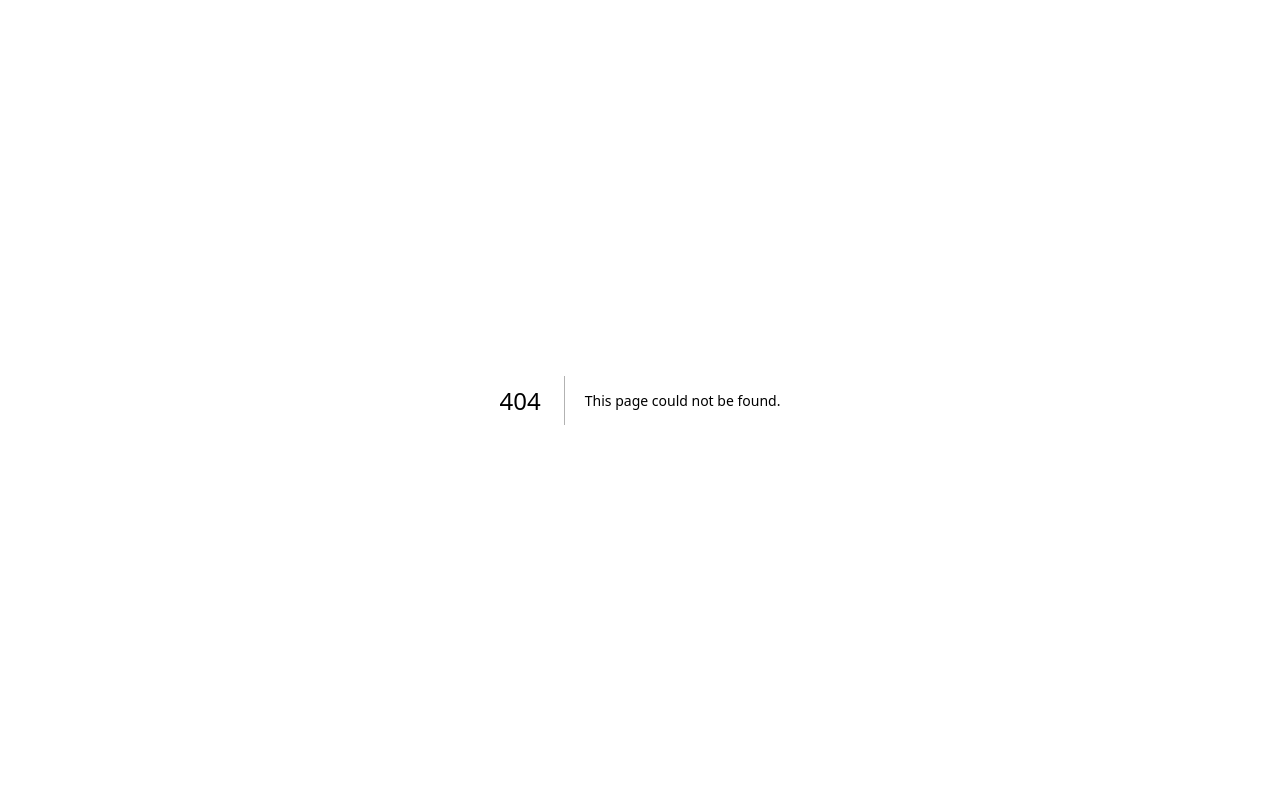
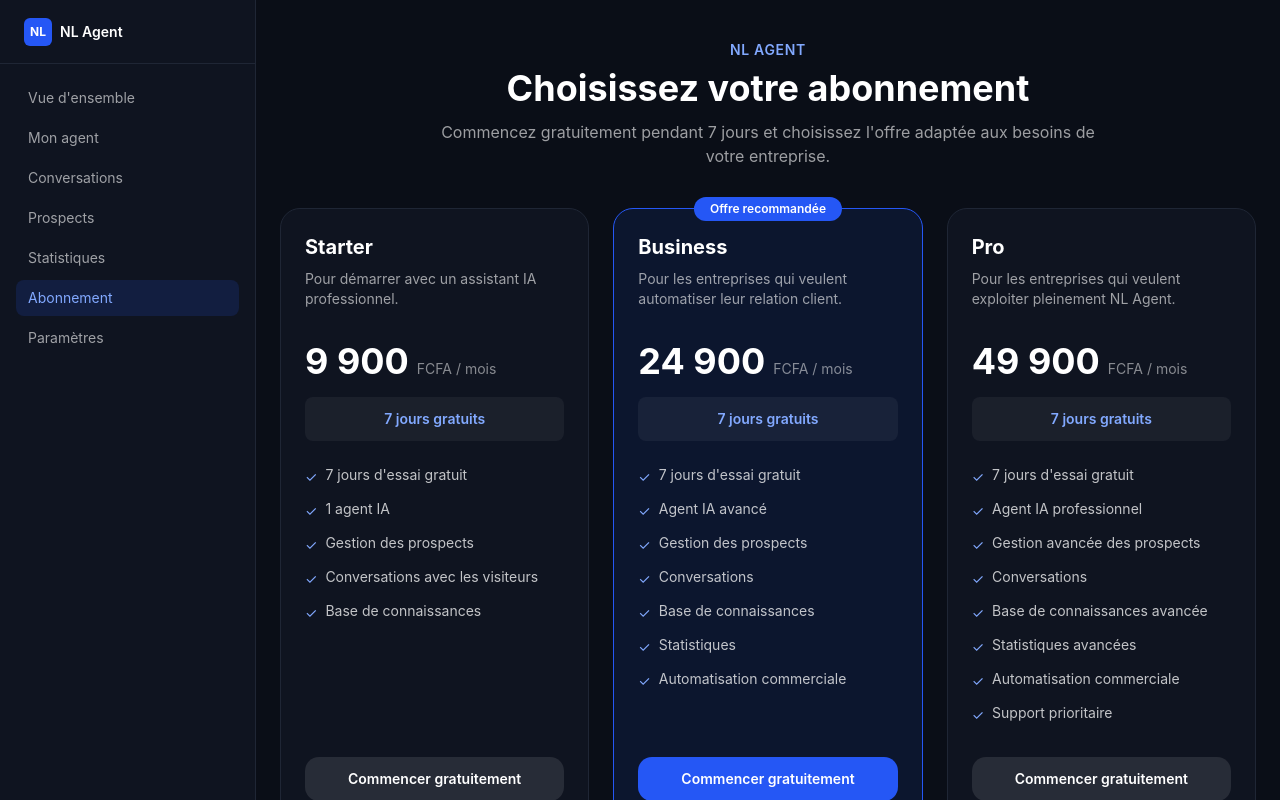
Before and after one commit to NLAcademy-officiel/NL-Agent, a Next.js app: page /dashboard/abonnement in a window 1280 px wide. Before the commit this address had no page. Shown: the top 800 px of the page. Built offline with nearby package versions, Linux system fonts and the light colour scheme.

Commit message:
Add subscription trial and pricing page

```diff
--- /dev/null
+++ b/app/api/subscription/trial/route.ts
@@ -0,0 +1,144 @@
+import { NextResponse } from "next/server";
+import { cookies } from "next/headers";
+
+import { prisma } from "@/lib/database/prisma";
+import { getSession } from "@/lib/auth/session";
+
+const SESSION_COOKIE = "nl_agent_session";
+const TRIAL_DAYS = 7;
+
+const VALID_PLANS = ["Starter", "Business", "Pro"] as const;
+
+type PlanName = (typeof VALID_PLANS)[number];
+
+export async function POST(request: Request) {
+  try {
+    /*
+     * 1. Récupération du cookie de session
+     */
+    const cookieStore = cookies();
+    const token = cookieStore.get(SESSION_COOKIE)?.value;
+
+    if (!token) {
+      return NextResponse.json(
+        {
+          error:
+            "Vous devez être connecté pour commencer votre essai gratuit.",
+        },
+        { status: 401 }
+      );
+    }
+
+    /*
+     * 2. Vérification de la session
+     */
+    const session = await getSession(token);
+
+    if (!session) {
+      return NextResponse.json(
+        {
+          error:
+            "Votre session a expiré. Veuillez vous reconnecter.",
+        },
+        { status: 401 }
+      );
+    }
+
+    /*
+     * 3. Récupération du plan choisi
+     */
+    const body = await request.json();
+
+    const planName = String(body.planName ?? "").trim() as PlanName;
+
+    if (!VALID_PLANS.includes(planName)) {
+      return NextResponse.json(
+        {
+          error: "Le plan sélectionné est invalide.",
+        },
+        { status: 400 }
+      );
+    }
+
+    /*
+     * 4. Vérification d'un abonnement existant
+     */
+    const existingSubscription =
+      await prisma.chariowSubscription.findFirst({
+        where: {
+          organizationId: session.organizationId,
+          status: {
+            in: ["TRIAL", "ACTIVE"],
+          },
+        },
+        orderBy: {
+          createdAt: "desc",
+        },
+      });
+
+    if (existingSubscription) {
+      return NextResponse.json({
+        success: true,
+        alreadySubscribed: true,
+        subscription: {
+          id: existingSubscription.id,
+          planName: existingSubscription.planName,
+          status: existingSubscription.status,
+          startedAt: existingSubscription.startedAt,
+          expiresAt: existingSubscription.expiresAt,
+        },
+      });
+    }
+
+    /*
+     * 5. Calcul de la période d'essai
+     */
+    const startedAt = new Date();
+
+    const expiresAt = new Date(startedAt);
+    expiresAt.setDate(expiresAt.getDate() + TRIAL_DAYS);
+
+    /*
+     * 6. Création de l'abonnement
+     */
+    const subscription = await prisma.chariowSubscription.create({
+      data: {
+        organizationId: session.organizationId,
+        planName,
+        status: "TRIAL",
+        startedAt,
+        expiresAt,
+        metadata: {
+          source: "NL_AGENT",
+          trialDays: TRIAL_DAYS,
+        },
+      },
+    });
+
+    /*
+     * 7. Retour de la réponse
+     */
+    return NextResponse.json({
+      success: true,
+      alreadySubscribed: false,
+      message: "Votre essai gratuit de 7 jours a été activé.",
+      subscription: {
+        id: subscription.id,
+        planName: subscription.planName,
+        status: subscription.status,
+        startedAt: subscription.startedAt,
+        expiresAt: subscription.expiresAt,
+      },
+    });
+  } catch (error) {
+    console.error("Trial subscription error:", error);
+
+    return NextResponse.json(
+      {
+        error:
+          "Une erreur est survenue lors de l'activation de votre essai gratuit.",
+      },
+      { status: 500 }
+    );
+  }
+}
--- /dev/null
+++ b/app/dashboard/abonnement/page.tsx
@@ -0,0 +1,265 @@
+"use client";
+
+import Link from "next/link";
+import { useState } from "react";
+
+const plans = [
+{
+name: "Starter",
+price: "9 900",
+description: "Pour démarrer avec un assistant IA professionnel.",
+features: [
+"7 jours d'essai gratuit",
+"1 agent IA",
+"Gestion des prospects",
+"Conversations avec les visiteurs",
+"Base de connaissances",
+],
+href: "https://next-level-academy.mychariow.shop/prd_k4merxkk/checkout",
+recommended: false,
+},
+{
+name: "Business",
+price: "24 900",
+description:
+"Pour les entreprises qui veulent automatiser leur relation client.",
+features: [
+"7 jours d'essai gratuit",
+"Agent IA avancé",
+"Gestion des prospects",
+"Conversations",
+"Base de connaissances",
+"Statistiques",
+"Automatisation commerciale",
+],
+href: "https://next-level-academy.mychariow.shop/prd_64bi5h5w/checkout",
+recommended: true,
+},
+{
+name: "Pro",
+price: "49 900",
+description:
+"Pour les entreprises qui veulent exploiter pleinement NL Agent.",
+features: [
+"7 jours d'essai gratuit",
+"Agent IA professionnel",
+"Gestion avancée des prospects",
+"Conversations",
+"Base de connaissances avancée",
+"Statistiques avancées",
+"Automatisation commerciale",
+"Support prioritaire",
+],
+href: "https://next-level-academy.mychariow.shop/prd_krai669t/checkout",
+recommended: false,
+},
+];
+
+export default function AbonnementPage() {
+const [loadingPlan, setLoadingPlan] = useState<string | null>(null);
+const [activePlan, setActivePlan] = useState<string | null>(null);
+const [trialExpiresAt, setTrialExpiresAt] = useState<string | null>(null);
+const [error, setError] = useState("");
+
+async function handleSubscribe(planName: string) {
+try {
+setLoadingPlan(planName);
+setError("");
+
+const response = await fetch("/api/subscription/trial", {
+method: "POST",
+headers: {
+"Content-Type": "application/json",
+},
+body: JSON.stringify({
+planName,
+}),
+});
+
+const data = await response.json();
+
+if (!response.ok) {
+setError(
+data.error || "Impossible d'activer l'essai gratuit."
+);
+setLoadingPlan(null);
+return;
+}
+
+setActivePlan(data.subscription?.planName || planName);
+setTrialExpiresAt(data.subscription?.expiresAt || null);
+setLoadingPlan(null);
+} catch (error) {
+console.error("Subscription error:", error);
+
+setError(
+"Une erreur est survenue. Veuillez réessayer dans quelques instants."
+);
+
+setLoadingPlan(null);
+}
+}
+
+function formatDate(date: string) {
+return new Date(date).toLocaleDateString("fr-FR", {
+day: "2-digit",
+month: "long",
+year: "numeric",
+});
+}
+
+return (
+<main className="min-h-screen bg-background px-6 py-10 text-white">
+<div className="mx-auto max-w-7xl">
+<div className="mb-10 text-center">
+<p className="mb-2 text-sm font-semibold uppercase tracking-wider text-brand-300">
+NL Agent
+</p>
+
+<h1 className="text-3xl font-bold md:text-4xl">
+Choisissez votre abonnement
+</h1>
+
+<p className="mx-auto mt-3 max-w-2xl text-white/60">
+Commencez gratuitement pendant 7 jours et choisissez l'offre
+adaptée aux besoins de votre entreprise.
+</p>
+</div>
+
+{activePlan && (
+<div className="mx-auto mb-8 max-w-3xl rounded-2xl border border-brand-500/40 bg-brand-500/10 p-6 text-center">
+<div className="mb-2 text-2xl">✓</div>
+
+<h2 className="text-xl font-bold text-white">
+Votre essai gratuit est activé !
+</h2>
+
+<p className="mt-2 text-sm text-white/70">
+Votre offre <strong>{activePlan}</strong> est active pendant
+7 jours.
+</p>
+
+{trialExpiresAt && (
+<p className="mt-1 text-sm text-brand-300">
+Votre essai se termine le{" "}
+<strong>{formatDate(trialExpiresAt)}</strong>.
+</p>
+)}
+
+<p className="mt-4 text-sm text-white/60">
+Vous pouvez continuer à utiliser NL Agent pendant votre
+période d'essai gratuit.
+</p>
+</div>
+)}
+
+{error && (
+<div className="mx-auto mb-8 max-w-2xl rounded-xl border border-red-500/30 bg-red-500/10 px-4 py-3 text-center text-sm text-red-300">
+{error}
+</div>
+)}
+
+<div className="grid gap-6 lg:grid-cols-3">
+{plans.map((plan) => (
+<div
+key={plan.name}
+className={`relative flex flex-col rounded-2xl border p-6 ${
+plan.recommended
+? "border-brand-500 bg-brand-500/10"
+: "border-line bg-surface"
+}`}
+>
+{plan.recommended && (
+<div className="absolute -top-3 left-1/2 -translate-x-1/2 rounded-full bg-brand-500 px-4 py-1 text-xs font-semibold text-white">
+Offre recommandée
+</div>
+)}
+
+<div>
+<h2 className="text-xl font-bold">{plan.name}</h2>
+
+<p className="mt-2 min-h-[48px] text-sm text-white/60">
+{plan.description}
+</p>
+</div>
+
+<div className="mt-6">
+<span className="text-4xl font-bold">{plan.price}</span>
+
+<span className="ml-2 text-sm text-white/50">
+FCFA / mois
+</span>
+</div>
+
+<div className="mt-4 rounded-lg bg-white/5 px-4 py-3 text-center text-sm font-semibold text-brand-300">
+7 jours gratuits
+</div>
+
+<ul className="mt-6 flex-1 space-y-3">
+{plan.features.map((feature) => (
+<li
+key={feature}
+className="flex items-start gap-2 text-sm text-white/75"
+>
+<span className="mt-0.5 text-brand-300">✓</span>
+<span>{feature}</span>
+</li>
+))}
+</ul>
+
+{!activePlan ? (
+<button
+type="button"
+onClick={() => handleSubscribe(plan.name)}
+disabled={loadingPlan !== null}
+className={`mt-8 block w-full rounded-xl px-4 py-3 text-center text-sm font-semibold transition disabled:cursor-not-allowed disabled:opacity-60 ${
+plan.recommended
+? "bg-brand-500 text-white hover:bg-brand-400"
+: "bg-white/10 text-white hover:bg-white/15"
+}`}
+>
+{loadingPlan === plan.name
+? "Activation de l'essai..."
+: "Commencer gratuitement"}
+</button>
+) : (
+<a
+href={plan.href}
+target="_blank"
+rel="noopener noreferrer"
+className={`mt-8 block w-full rounded-xl px-4 py-3 text-center text-sm font-semibold transition ${
+activePlan === plan.name
+? "bg-brand-500 text-white hover:bg-brand-400"
+: "bg-white/10 text-white hover:bg-white/15"
+}`}
+>
+{activePlan === plan.name
+? "Gérer mon abonnement"
+: "Choisir cette offre"}
+</a>
+)}
+</div>
+))}
+</div>
+
+<div className="mt-10 rounded-2xl border border-line bg-surface p-6 text-center">
+<h3 className="text-lg font-semibold">
+Besoin d'aide pour choisir ?
+</h3>
+
+<p className="mt-2 text-sm text-white/60">
+Commencez avec l'essai gratuit de 7 jours et choisissez ensuite
+l'offre qui correspond le mieux à votre activité.
+</p>
+
+<Link
+href="/dashboard"
+className="mt-5 inline-block rounded-lg border border-line px-5 py-2 text-sm font-medium text-white/80 hover:bg-white/5"
+>
+Retour au dashboard
+</Link>
+</div>
+</div>
+</main>
+);
+}
--- a/components/dashboard/sidebar.tsx
+++ b/components/dashboard/sidebar.tsx
@@ -10,6 +10,7 @@
 { href: "/dashboard/conversations", label: "Conversations" },
 { href: "/dashboard/leads", label: "Prospects" },
 { href: "/dashboard/statistiques", label: "Statistiques" },
+{ href: "/dashboard/abonnement", label: "Abonnement" },
 { href: "/dashboard/parametres", label: "Paramètres" },
 ];
 
```
Lines whose indentation alone changed are shown as unchanged.
